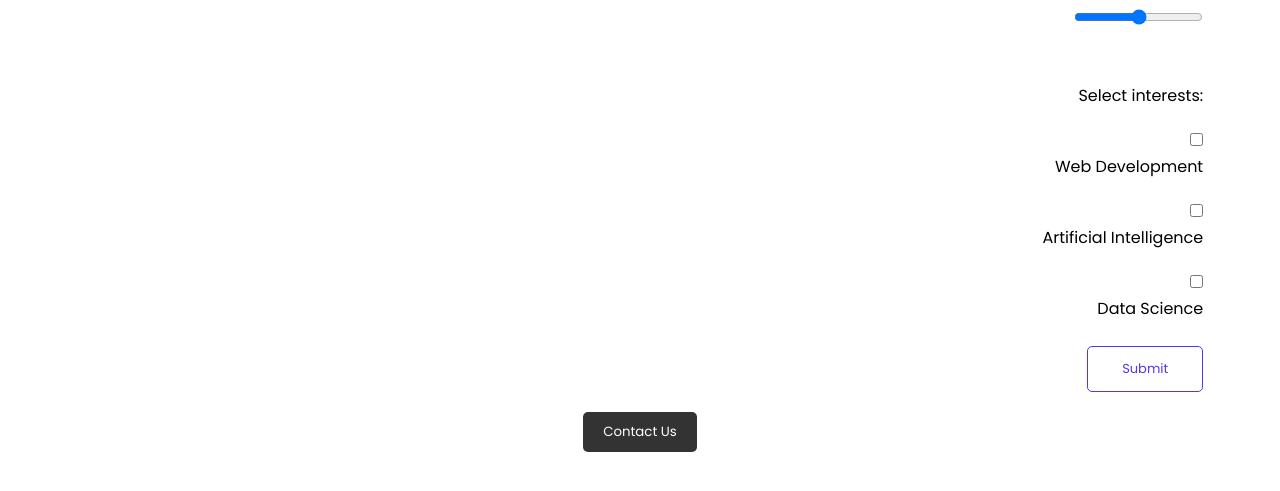
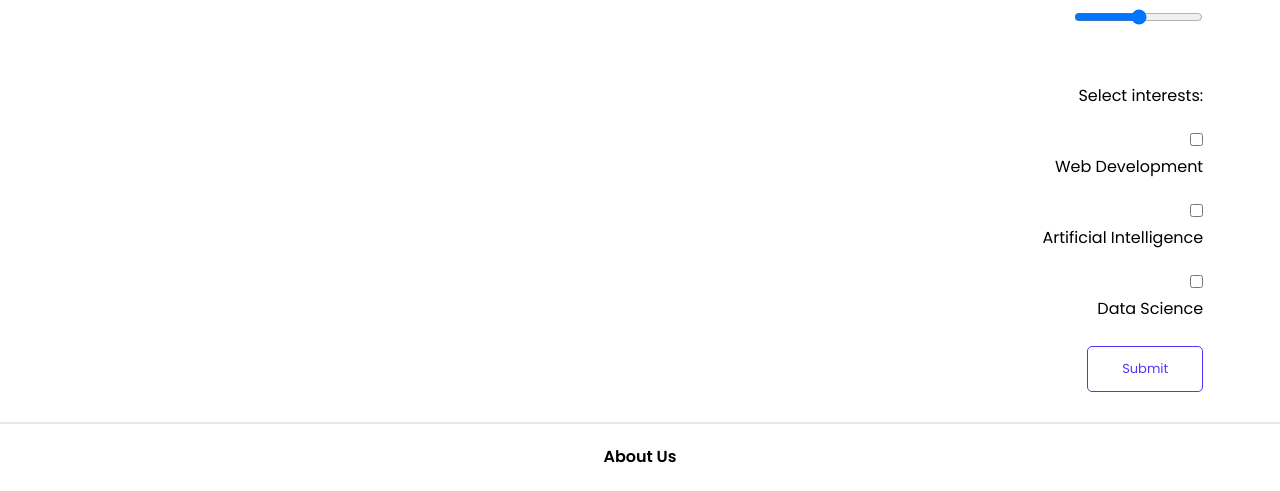
Before and after one commit to hemanth5623/explore-skills2, a plain HTML site: page course.html in a window 1280 px wide. Shown: the part 4157-4648 px from the top of the page. Drawn offline with Linux system fonts and the light colour scheme.

Commit message:
contact us in course removed

```diff
--- a/course.html
+++ b/course.html
@@ -140,13 +140,6 @@
 
 
 
-    <!-- Contact Us Button -->
-
-    <section class="contact-button">
-
-        <button onclick="window.location.href='contact.html'">Contact Us</button>
-
-    </section>
 
     <!-- Footer start -->
     <section class="footer">
```
